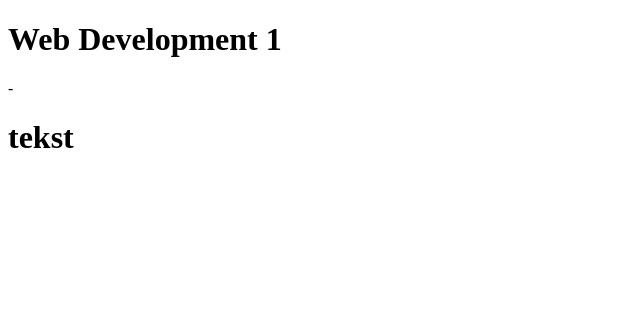
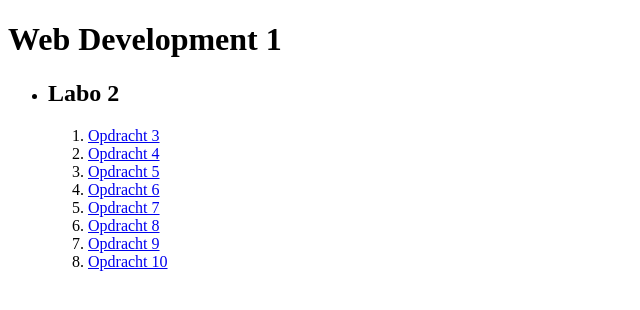
Before and after one commit to ElmanAbdullaev/Webdev, a plain HTML site: page index.html in a window 1280 px wide. Shown: the whole page, without its empty margins (0-640 px from the left). Drawn offline with Linux system fonts and the light colour scheme.

Commit message:
Update index.html

```diff
--- a/index.html
+++ b/index.html
@@ -2,12 +2,26 @@
 <html lang="en">
 <head>
     <meta charset="UTF-8">
-    <title>Title</title>
+    <title>Web Development 1</title>
 </head>
 <body>
-<h1> Web Development 1</h1>
--
-<h1>tekst</h1>
+<h1>Web Development 1</h1>
+<ul>
+    <li>
+        <h2>Labo 2</h2>
+        <ol>
+            <li><a href="labo_2/opdracht_3.html">Opdracht 3</a></li>
+            <li><a href="labo_2/opdracht_4.html">Opdracht 4</a></li>
+            <li><a href="labo_2/opdracht_5.html">Opdracht 5</a></li>
+            <li><a href="labo_2/opdracht_6.html">Opdracht 6</a></li>
+            <li><a href="labo_2/opdracht_7.html">Opdracht 7</a></li>
+            <li><a href="labo_2/opdracht_8.html">Opdracht 8</a></li>
+            <li><a href="labo_2/opdracht_9.html">Opdracht 9</a></li>
+            <li><a href="labo_2/opdracht_10.html">Opdracht 10</a></li>
+        </ol>
+    </li>
+</ul>
+</body>
 
 
 
@@ -21,5 +35,5 @@
 
 
 
-</body>
+
 </html>
```
